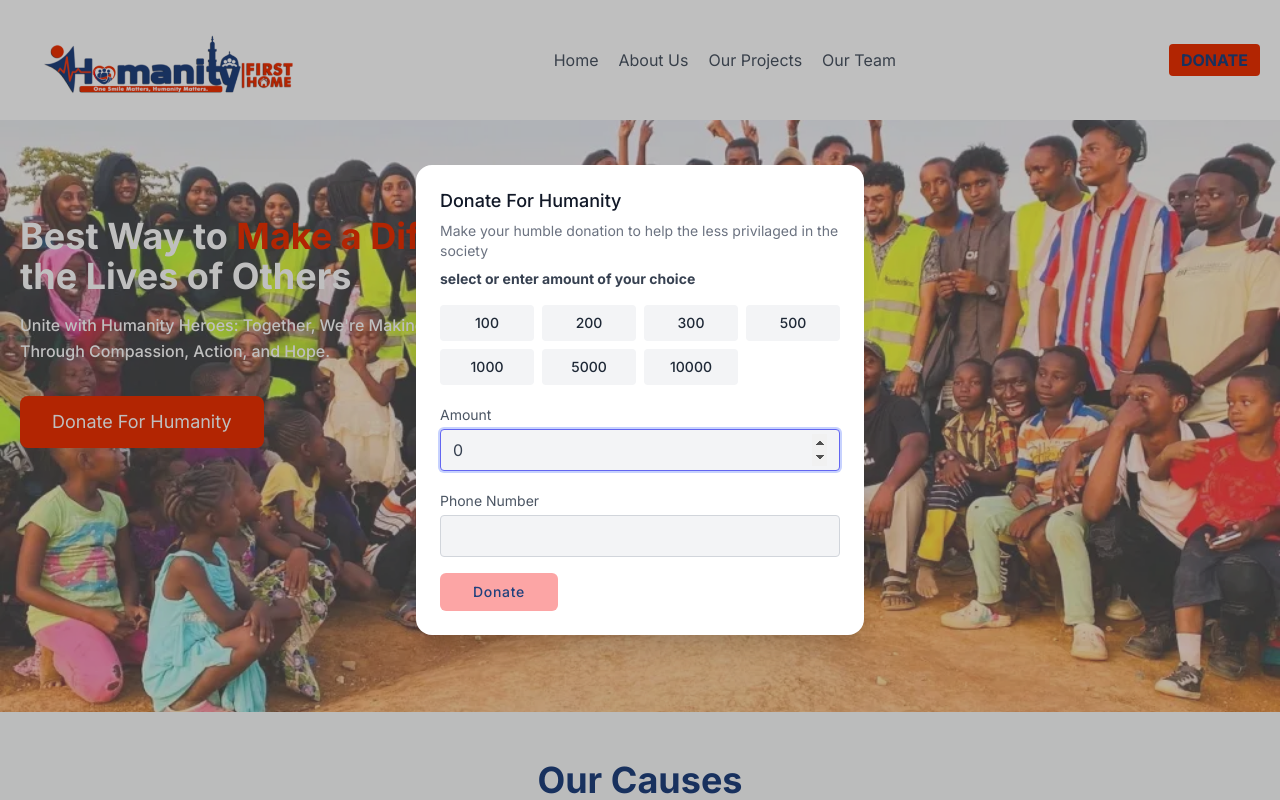
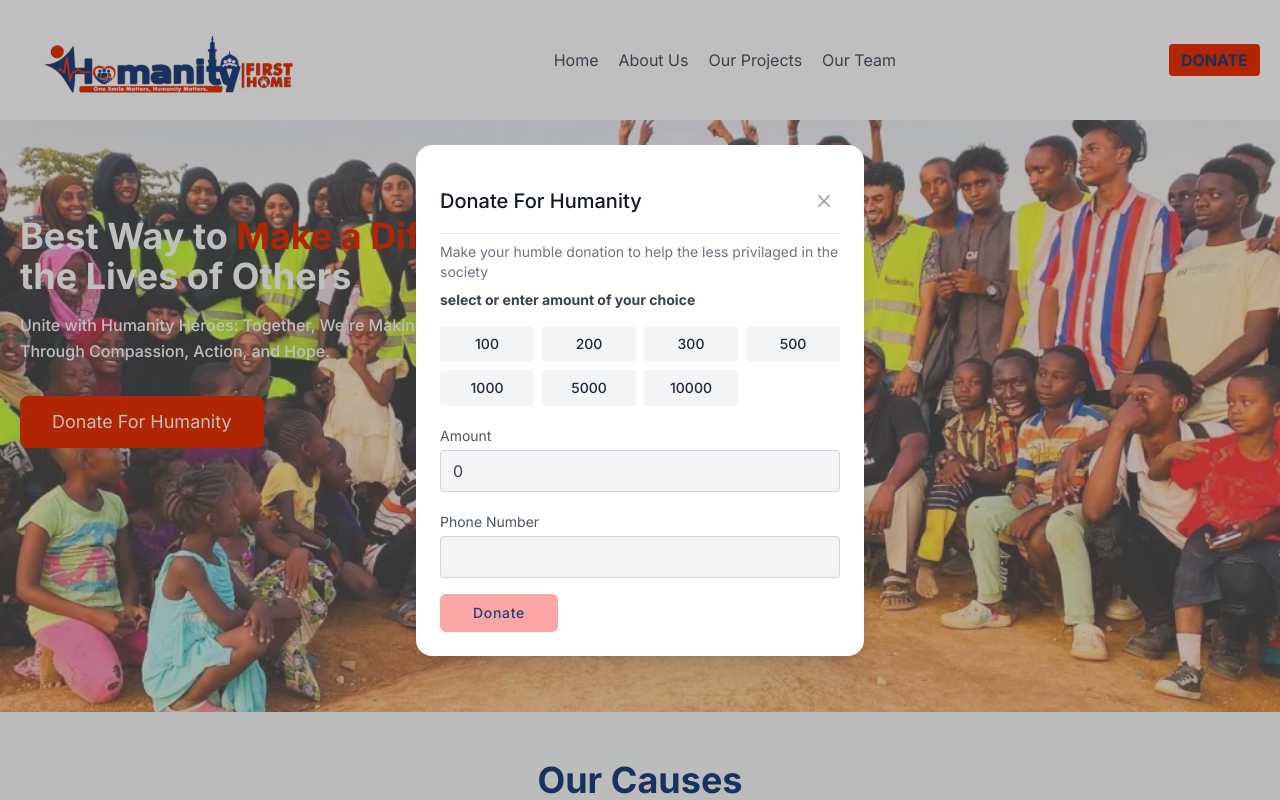
Before and after one commit to hamisirizwan/tech_for_charity, a Next.js app in the folder client/: page / in a window 1280 px wide. Both pictures are taken after a click on the button "DONATE". Shown: the top 800 px of the page. Built offline with nearby package versions, Linux system fonts and the light colour scheme.

Commit message:
added a close modal icon

```diff
--- a/client/src/components/globals/DonationModal.tsx
+++ b/client/src/components/globals/DonationModal.tsx
@@ -16,7 +16,7 @@ export default function DonationModal() {
     setAmount(amount);
   };
 
-  function closeModal() {
+  function handleSubmit() {
     if(!phone){
         return toast.error("phone number is required")
     }
@@ -73,12 +73,23 @@ export default function DonationModal() {
                 leaveTo="opacity-0 scale-95"
               >
                 <Dialog.Panel className="w-full max-w-md transform overflow-hidden rounded-2xl bg-white p-6 text-left align-middle shadow-xl transition-all">
-                  <Dialog.Title
+
+
+            <div className="flex items-center justify-between border-b py-4 rounded-t ">
+            <Dialog.Title
                     as="h3"
-                    className="text-lg font-medium leading-6 text-gray-900"
+                    className="text-xl font-medium leading-6 text-gray-900"
                   >
                     Donate For Humanity
                   </Dialog.Title>
+  <button type="button" className="text-gray-400 bg-transparent hover:bg-gray-200 hover:text-gray-900 rounded-lg text-sm w-8 h-8 ml-auto inline-flex justify-center items-center" onClick={()=>closeDialog()}>
+    <svg className="w-3 h-3" aria-hidden="true" xmlns="http://www.w3.org/2000/svg" fill="none" viewBox="0 0 14 14">
+      <path stroke="currentColor" strokeLinecap="round" strokeLinejoin="round" strokeWidth={2} d="m1 1 6 6m0 0 6 6M7 7l6-6M7 7l-6 6" />
+    </svg>
+    <span className="sr-only">Close modal</span>
+  </button>
+</div>
+
                   <div className="mt-2">
                     <p className="text-sm text-gray-500">
                       Make your humble donation to help the less privilaged in
@@ -112,7 +123,7 @@ export default function DonationModal() {
 
                   <div className="relative mb-4">
                     <label
-                      htmlFor="email"
+                      htmlFor="amount"
                       className="leading-7 text-sm text-gray-600"
                     >
                       Amount
@@ -127,7 +138,7 @@ export default function DonationModal() {
 
                   <div className="relative mb-4">
                     <label
-                      htmlFor="email"
+                      htmlFor="phone"
                       className="leading-7 text-sm text-gray-600"
                     >
                       Phone Number
@@ -144,7 +155,7 @@ export default function DonationModal() {
                     <button
                       type="button"
                       className="inline-flex justify-center rounded-md border border-transparent bg-red-300 px-8 py-2 text-sm font-medium text-secondary hover:bg-red-400 focus:outline-none focus-visible:ring-2 focus-visible:ring-red-600 focus-visible:ring-offset-2 tracking-wider"
-                      onClick={closeModal}
+                      onClick={handleSubmit}
                     >
                       Donate
                     </button>
```
Also changed, not shown: client/src/components/globals/JoiningRequestDialog.tsx (added).
